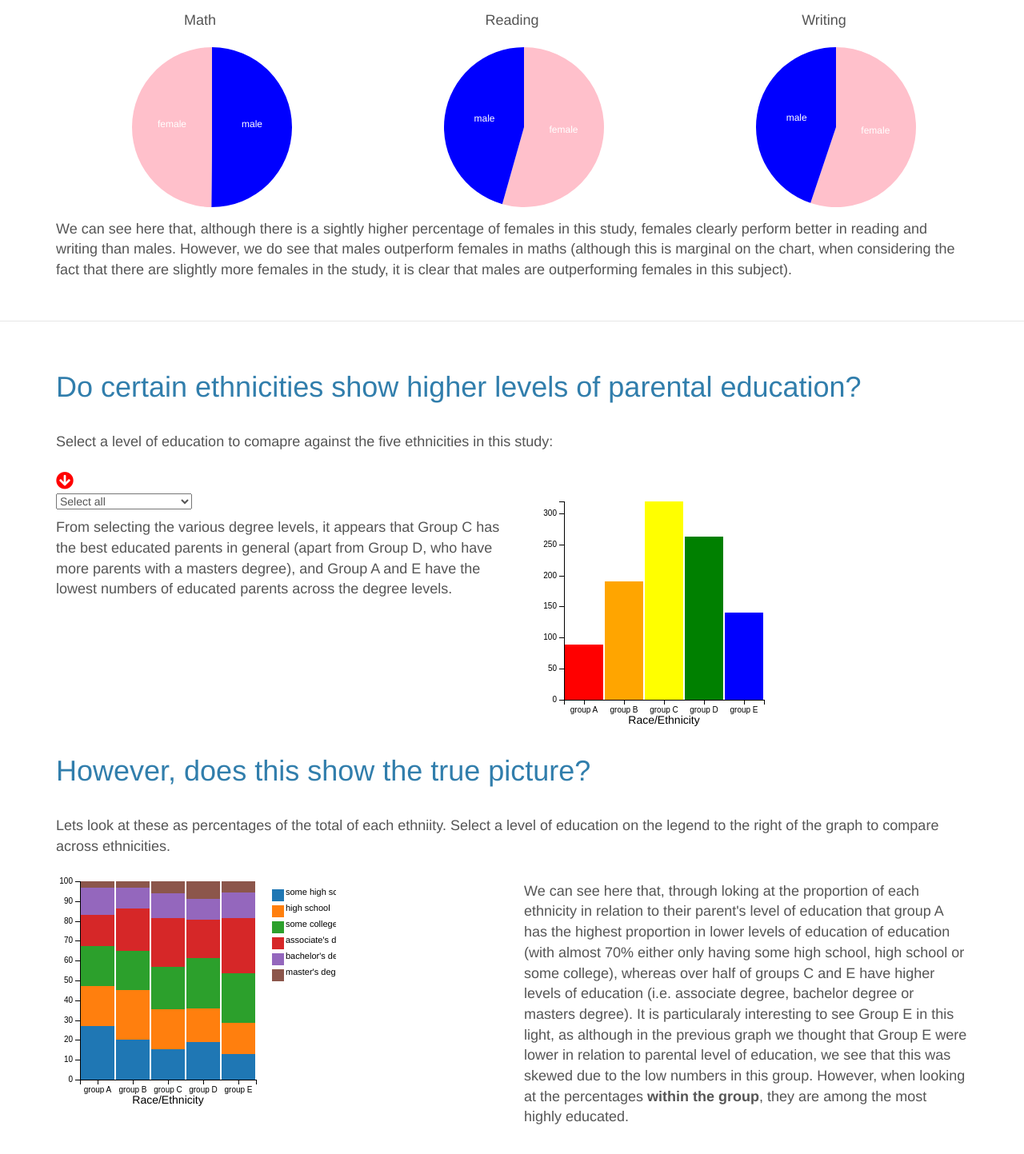
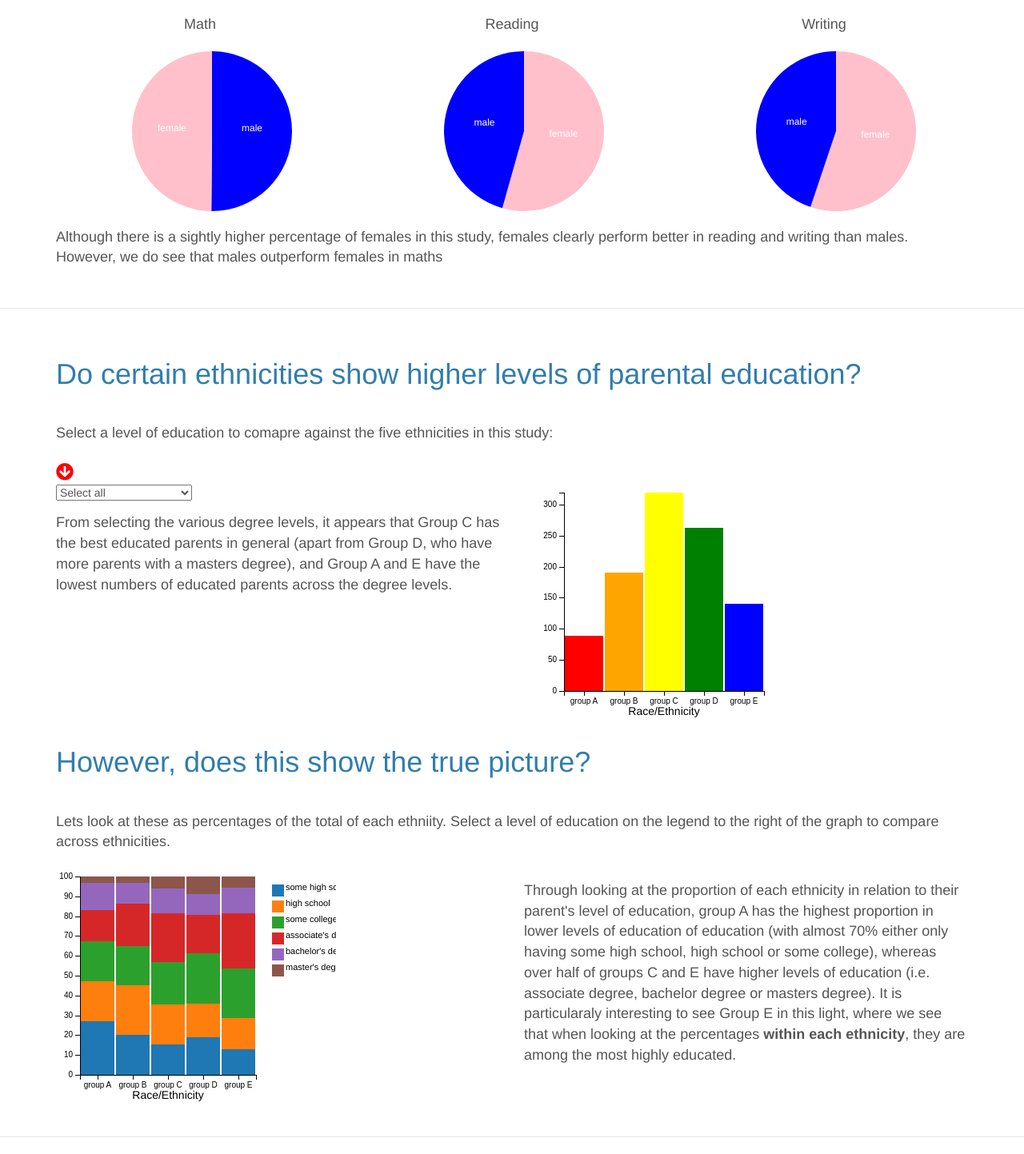
Before and after one commit to Code-Institute-Submissions/milestoneproject2, a plain HTML site: page index.html in a window 1280 px wide. Shown: the part 677-2120 px from the top of the page at 80% size. Drawn offline with nearby package versions, Linux system fonts and the light colour scheme.

Commit message:
Final draft of project - some slught changes to CSS and page text

```diff
--- a/index.html
+++ b/index.html
@@ -94,8 +94,10 @@
             </div>
           </div>
           <div class="col-xs-12 col-sm-12">
-            <p class="section-paragraph">We can see here that, although there is a sightly higher percentage of females in this study, females clearly perform better in reading and writing than males. However, we do see that males outperform females in maths (although this is marginal
-              on the chart, when considering the fact that there are slightly more females in the study, it is clear that males are outperforming females in this subject).</h2>
+            <p class="section-paragraph">
+              Although there is a sightly higher percentage of females in this study, females clearly perform better in reading and writing than males.
+              However, we do see that males outperform females in maths
+            </p>
           </div>
         </div>
       </div>
@@ -129,10 +131,9 @@
             <div id="parental_level_of_education_by_Race-chart"></div>
           </div>
           <div class="col-xs-12 col-sm-6">
-            <p class="section-paragraph">We can see here that, through loking at the proportion of each ethnicity in relation to their parent's level of education that group A has the highest proportion in lower levels of education of education (with almost 70% either only having
+            <p class="section-paragraph">Through looking at the proportion of each ethnicity in relation to their parent's level of education, group A has the highest proportion in lower levels of education of education (with almost 70% either only having
               some high school, high school or some college), whereas over half of groups C and E have higher levels of education (i.e. associate degree, bachelor degree or masters degree). It is particularaly interesting to see Group E in this light,
-              as although in the previous graph we thought that Group E were lower in relation to parental level of education, we see that this was skewed due to the low numbers in this group. However, when looking at the percentages <strong>within the group</strong>,
-              they are among the most highly educated.</p>
+              where we see that when looking at the percentages <strong>within each ethnicity</strong>, they are among the most highly educated.</p>
           </div>
 
         </div>
@@ -158,7 +159,7 @@
           <div class="col-xs-12 col-md-6 text-center" id="math_vs_writing_scores" class="custom-chart"></div>
           <div class="col-xs-12 col-md-6 text-center" id="reading_vs_writing_scores" class="custom-chart"></div>
           <div class="col-xs-12 col-md-6">
-            <p class="section-paragraph">We can see here that there are strong correlations between all subject. People who achieved higher in one subject seem to also do well in the two other subjects. This is especially clear with the corellation between reading and writing, which
+            <p class="section-paragraph">There are strong correlations between all subject. People who achieved higher in one subject seem to also do well in the two other subjects. This is especially clear with the corellation between reading and writing, which
               show a very strong correlation.</p>
           </div>
         </div>
@@ -184,7 +185,7 @@
           <div class="col-xs-12 col-sm-6 col-md-4 text-center" id="reading-test-chart" class="custom-chart"></div>
           <div class="col-xs-12 col-sm-6 col-md-4 text-center" id="writing-test-chart" class="custom-chart"></div>
           <div class="col-xs-12 col-sm-6 col-md-12">
-            <p class="section-paragraph">We can see here that students who completed the test preparation course did marginally better in all subjects than those who did not complete the course.</p>
+            <p class="section-paragraph">Students who completed the test preparation course did marginally better in all subjects than those who did not complete the course.</p>
           </div>
         </div>
 
--- a/static/css/style.css
+++ b/static/css/style.css
@@ -8,6 +8,22 @@
 .navbar-brand {
 		font-size: 14px;
 }
+
+
+/*Reset button*/
+
+button.btn.btn-danger.navbar-btn {
+	transition: all 0.35s ease-in-out;
+    -moz-transition: all 0.35s ease-in-out;
+    -webkit-transition: all 0.35s ease-in-out;
+    -o-transition: all .5s ease-in-out;
+}
+
+button.btn.btn-danger.navbar-btn:hover {
+    border-color: #ffffff;
+
+}
+
 
 /*Sections*/
 
@@ -27,36 +43,24 @@
 
 .section-paragraph {
 	font-size: 14px;
-	padding: 10px 0;
+	padding: 15px 0 10px;
 }
 
-/*Specific stylings*/
+
+/*FontAwesome Arrow Glyphicon*/
 
 span .fas .fa-arrow-circle-down {
 	font-size: 22px;
 	color: red;
 }
 
-/*Button*/
-
-
-button.btn.btn-danger.navbar-btn {
-	transition: all 0.35s ease-in-out;
-    -moz-transition: all 0.35s ease-in-out;
-    -webkit-transition: all 0.35s ease-in-out;
-    -o-transition: all .5s ease-in-out;
-}
-
-button.btn.btn-danger.navbar-btn:hover {
-    border-color: #ffffff;
-
-}
 
 /*Links*/
 
 a {
 	text-decoration: none;
 }
+
 
 /*media queries*/
 
```
